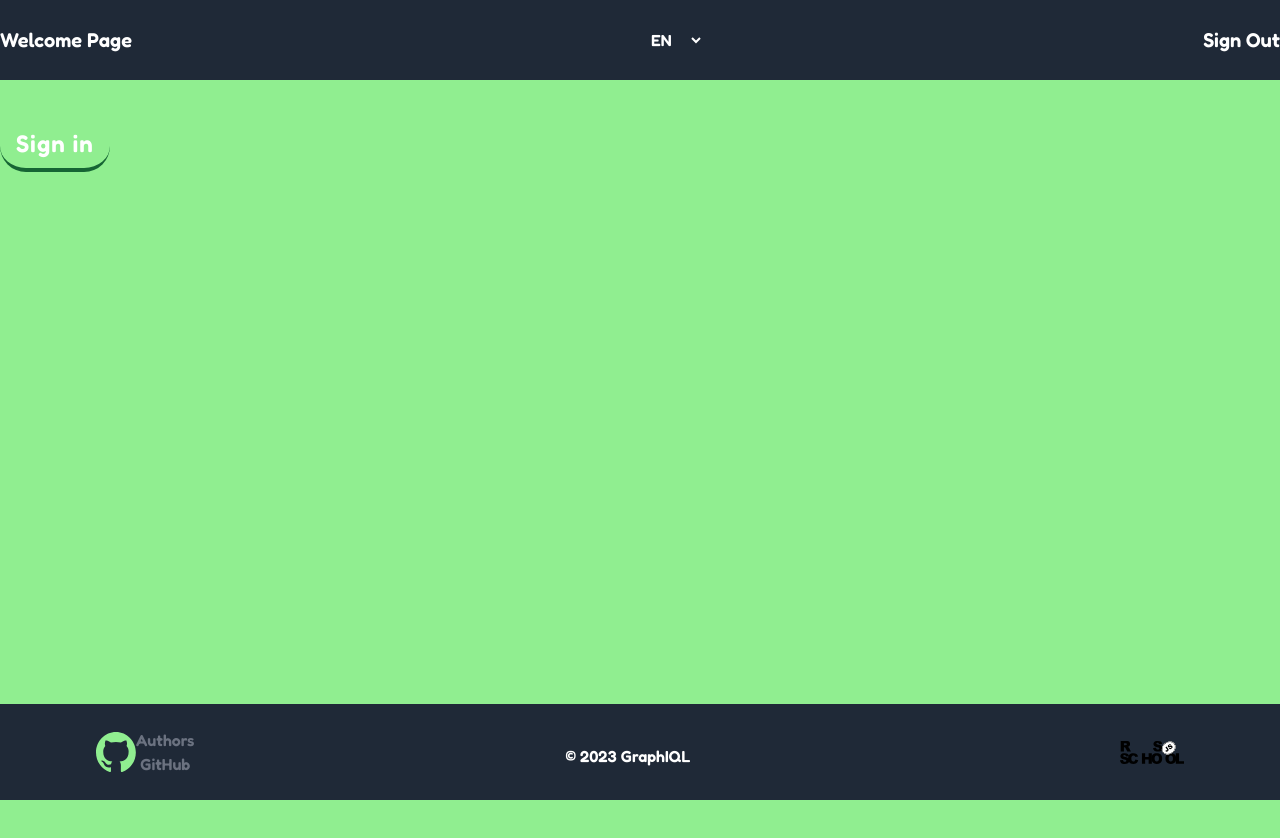
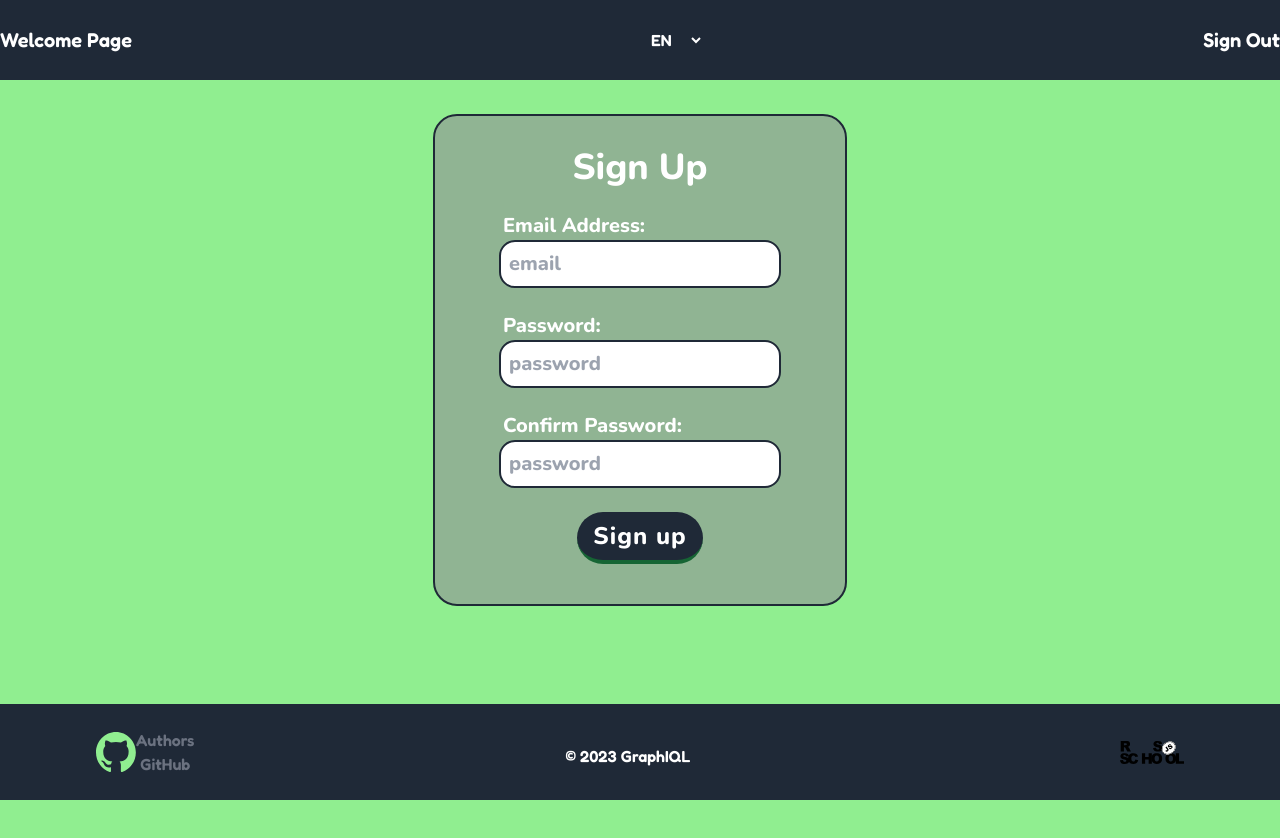
Before and after one commit to iSynthetica/graphiql-app, a Next.js app: page /signup in a window 1280 px wide. Shown: the top 838 px of the page. After the commit the page ends 816 px from the top, so only its background shows below. Built offline with nearby package versions, Linux system fonts and the light colour scheme.

Commit message:
make two forms - signup and login

```diff
--- a/package.json
+++ b/package.json
@@ -14,7 +14,7 @@
     "**/*": "prettier --write --ignore-unknown"
   },
   "dependencies": {
-    "@next/font": "^14.0.4",
+    "@hookform/resolvers": "^3.3.2",
     "@reduxjs/toolkit": "^2.0.1",
     "@typescript-eslint/eslint-plugin": "^6.13.2",
     "next": "14.0.4",
--- /dev/null
+++ b/src/app/components/lib/coolButton.tsx
@@ -0,0 +1,45 @@
+import Link from 'next/link';
+
+interface CoolButtonProps {
+  color: string;
+  text: string;
+  type: 'submit' | 'reset' | 'button' | undefined;
+}
+
+const CoolButton = ({ color, text, type }: CoolButtonProps) => {
+  const angles = [
+    'transform group-hover:rotate-[-40deg]',
+    'transform group-hover:rotate-[-20deg]',
+    'transform group-hover:rotate-[-10deg]',
+    'transform group-hover:rotate-[20deg]',
+    'transform group-hover:rotate-[40deg]',
+    'transform group-hover:rotate-[10deg]',
+    'transform group-hover:rotate-[30deg]',
+    'transform group-hover:rotate-[60deg]',
+    'transform group-hover:rotate-[90deg]',
+  ];
+
+
+  const border = `border-b-4 border-green-800`;
+  const active = `active:border-b-0`;
+  return (
+    <button
+      type={type}
+      className={`group ${color} px-4 py-2 text-2xl w-fit rounded-full hover:scale-110 flex ${border} ${active}`}
+    >
+      {text.split('').map((letter, index) => {
+        const rotateClass = angles[index];
+        return (
+          <div
+            key={index}
+            className={`whitespace-pre transform text-white ${rotateClass} ease-in-out pr-px group-hover:mx-1 group-hover:text-2xl`}
+          >
+            {letter}
+          </div>
+        );
+      })}
+    </button>
+  );
+};
+
+export default CoolButton;
--- a/src/app/components/lib/coolLink.tsx
+++ /dev/null
@@ -1,46 +0,0 @@
-import Link from 'next/link';
-
-interface CoolLinkProps {
-  color: string;
-  url: string;
-  text: string;
-}
-
-const CoolLink = ({ color, url, text }: CoolLinkProps) => {
-  const angles = [
-    'transform group-hover:rotate-[-40deg]',
-    'transform group-hover:rotate-[-20deg]',
-    'transform group-hover:rotate-[-10deg]',
-    'transform group-hover:rotate-[20deg]',
-    'transform group-hover:rotate-[40deg]',
-    'transform group-hover:rotate-[10deg]',
-    'transform group-hover:rotate-[30deg]',
-    'transform group-hover:rotate-[60deg]',
-    'transform group-hover:rotate-[90deg]',
-  ];
-
-  const bgColor = `bg-${color}-500`;
-  const border = `border-b-4 border-green-800`;
-  const active = `active:border-b-0`
-  return (
-    <Link href={url} className="cursor-pointer">
-      <div
-        className={`group ${bgColor} px-4 py-2 text-2xl w-fit rounded-full hover:scale-110 flex ${border} ${active}`}
-      >
-        {text.split('').map((letter, index) => {
-          const rotateClass = angles[index];
-          return (
-            <div
-              key={index}
-              className={`whitespace-pre transform text-white ${rotateClass} ease-in-out pr-px group-hover:mx-1 group-hover:text-2xl`}
-            >
-              {letter}
-            </div>
-          );
-        })}
-      </div>
-    </Link>
-  );
-};
-
-export default CoolLink;
--- a/src/app/page.tsx
+++ b/src/app/page.tsx
@@ -1,6 +1,6 @@
 import { useAppSelector } from '@/redux/hook';
 import Link from 'next/link';
-import CoolLink from './components/lib/coolLink';
+import CoolButton from './components/lib/coolButton';
 
 type WelcomePropsType = {
   isAuthorized: boolean;
@@ -31,8 +31,20 @@ const WelcomePage = (WelcomeProps: WelcomePropsType) => {
             <>
               <p className="text-3xl mb-4">You are not authorized :(</p>
               <div className="flex justify-between my-8">
-                <CoolLink color="green" url="/signin" text="Sign in" />
-                <CoolLink color="yellow" url="/signup" text="Sign up" />
+                <Link href="/signin" className="cursor-pointer">
+                  <CoolButton
+                    color="bg-green-500"
+                    text="Sign in"
+                    type="button"
+                  />
+                </Link>
+                <Link href="/signup" className="cursor-pointer">
+                  <CoolButton
+                    color="bg-yellow-500"
+                    text="Sign up"
+                    type="button"
+                  />
+                </Link>
               </div>
             </>
           )}
--- a/src/app/signin/page.tsx
+++ b/src/app/signin/page.tsx
@@ -1,14 +1,55 @@
+'use client';
 import React from 'react';
-import CoolLink from '../components/lib/coolLink';
+import CoolButton from '../components/lib/coolButton';
+import { Nunito } from 'next/font/google';
 
-const SignIn = () => {
+const nunito = Nunito({
+  weight: '800',
+  subsets: ['latin'],
+  display: 'swap',
+});
+
+const Login = () => {
+  const onSubmit = async () => {
+    console.log('login');
+  };
+
   return (
-    <div className="min-h-[90vh]">
-      <div className="mt-[15vh]">
-        <CoolLink color='yellow' url='/signin' text="Sign in"/>
-      </div>
+    <div
+      className={`min-h-[90vh] flex justify-center text-white items-center w-screen ${nunito.className}`}
+    >
+      <form
+        onSubmit={onSubmit}
+        className="min-w-[25%] pt-8 pb-10 bg-green-grey-custom mx-auto px-16  flex flex-col gap-6 rounded-3xl border-gray-800 border-2"
+      >
+        <div>
+          <h1 className="text-4xl text-center">Login</h1>
+        </div>
+        <div className="relative">
+          <label className="pl-1 text-xl">Email Address:</label>
+          <input
+            className="block w-[100%] rounded-2xl text-gray-800 border-gray-800 border-2 text-xl p-2"
+            placeholder="email"
+            type="email"
+            required
+          />
+        </div>
+
+        <div className="relative">
+          <label className="pl-1 text-xl">Password:</label>
+          <input
+            className="block w-[100%] rounded-2xl text-gray-800 border-gray-800 border-2 text-xl p-2"
+            placeholder="password"
+            type="password"
+            required
+          />
+        </div>
+        <div className="flex justify-center">
+          <CoolButton color="bg-gray-800" text="Login" type="submit" />
+        </div>
+      </form>
     </div>
   );
 };
 
-export default SignIn;
+export default Login;
--- a/src/app/signup/page.tsx
+++ b/src/app/signup/page.tsx
@@ -1,20 +1,93 @@
+'use client';
 import React from 'react';
-import CoolLink from '../components/lib/coolLink';
+import CoolButton from '../components/lib/coolButton';
 import { useForm } from 'react-hook-form';
+import { validationSchema } from '@/utils/schema';
+import { yupResolver } from '@hookform/resolvers/yup';
+import { Nunito } from 'next/font/google';
+
+const nunito = Nunito({
+  weight: '800',
+  subsets: ['latin'],
+  display: 'swap',
+});
 
 const SignUp = () => {
   const {
     register,
     handleSubmit,
     watch,
-    formState: { errors },
-  } = useForm();
-  const onSubmit = (data) => console.log(data);
+    formState: { errors, isDirty, isValid },
+  } = useForm({
+    resolver: yupResolver(validationSchema),
+    mode: 'onBlur',
+  });
+  const onSubmit = async () => {
+    await validationSchema.validate({ abortEarly: false });
+    console.log('send to');
+  };
+
   return (
-    <div className="min-h-[90vh]">
-      <div className="mt-[15vh]">
-        <CoolLink color="yellow" url="/signin" text="Sign in" />
-      </div>
+    <div
+      className={`min-h-[90vh] flex justify-center text-white items-center w-screen ${nunito.className}`}
+    >
+      <form
+        onSubmit={handleSubmit(onSubmit)}
+        className="min-w-[25%] pt-8 pb-10 bg-green-grey-custom mx-auto px-16  flex flex-col gap-6 rounded-3xl border-gray-800 border-2"
+      >
+        <div>
+          <h1 className="text-4xl text-center">Sign Up</h1>
+        </div>
+        <div className="relative">
+          <label className="pl-1 text-xl">Email Address:</label>
+          <input
+            className="block w-[100%] rounded-2xl text-gray-800 border-gray-800 border-2 text-xl p-2"
+            {...register('email')}
+            placeholder="email"
+            type="email"
+            required
+          />
+          {errors.email && (
+            <p className="text-red-500 text-xs absolute left-0 -bottom-5">
+              {errors.email?.message}
+            </p>
+          )}
+        </div>
+
+        <div className="relative">
+          <label className="pl-1 text-xl">Password:</label>
+          <input
+            className="block w-[100%] rounded-2xl text-gray-800 border-gray-800 border-2 text-xl p-2"
+            {...register('password')}
+            placeholder="password"
+            type="password"
+            required
+          />
+          {errors.password && (
+            <p className="text-red-500 text-xs absolute left-0 -bottom-5">
+              {errors.password?.message}
+            </p>
+          )}
+        </div>
+        <div className="relative">
+          <label className="pl-1 text-xl">Confirm Password:</label>
+          <input
+            className="block w-[100%] rounded-2xl text-gray-800 border-gray-800 border-2 text-xl p-2"
+            {...register('confirmPassword')}
+            placeholder="password"
+            type="password"
+            required
+          />
+          {errors.confirmPassword && (
+            <p className="text-red-500 text-xs absolute left-0 -bottom-5">
+              {errors.confirmPassword?.message}
+            </p>
+          )}
+        </div>
+        <div className="flex justify-center">
+          <CoolButton color="bg-gray-800" text="Sign up" type="submit" />
+        </div>
+      </form>
     </div>
   );
 };
--- a/src/utils/schema.ts
+++ b/src/utils/schema.ts
@@ -1,5 +1,3 @@
-import * as yup from 'yup';
-
 import * as yup from 'yup';
 
 export const validationSchema = yup.object().shape({
@@ -11,8 +9,7 @@ export const validationSchema = yup.object().shape({
     .string()
     .required('Password is required')
     .min(8, 'must be at least 8 characters long')
-    .matches(/[A-Z]/, 'Password must contain at least one uppercase letter')
-    .matches(/[a-z]/, 'Password must contain at least one lowercase letter')
+    .matches(/[A-Z],[a-z]/, 'Password must contain at least one letter')
     .matches(/[0-9]/, 'Password must contain at least one number')
     .matches(
       /[^A-Za-z0-9]/,
@@ -21,7 +18,7 @@ export const validationSchema = yup.object().shape({
   confirmPassword: yup
     .string()
     .required('Confirm Password is required')
-    .oneOf([yup.ref('password'), null], 'Passwords must match'),
+    .oneOf([yup.ref('password')], 'Passwords must match'),
 });
 
 export type FormDataSchema = yup.InferType<typeof validationSchema>;
--- a/tailwind.config.ts
+++ b/tailwind.config.ts
@@ -19,6 +19,7 @@ const config: Config = {
         'green-custom': '#90EE90',
         'yellow-custom': '#f0e14a',
         'crimson-custom': '#e4a788',
+        'green-grey-custom': '#90b493'
       },
     },
   },
```
Also changed, not shown: 1 other file (tests, documents, lock files or other folders).
